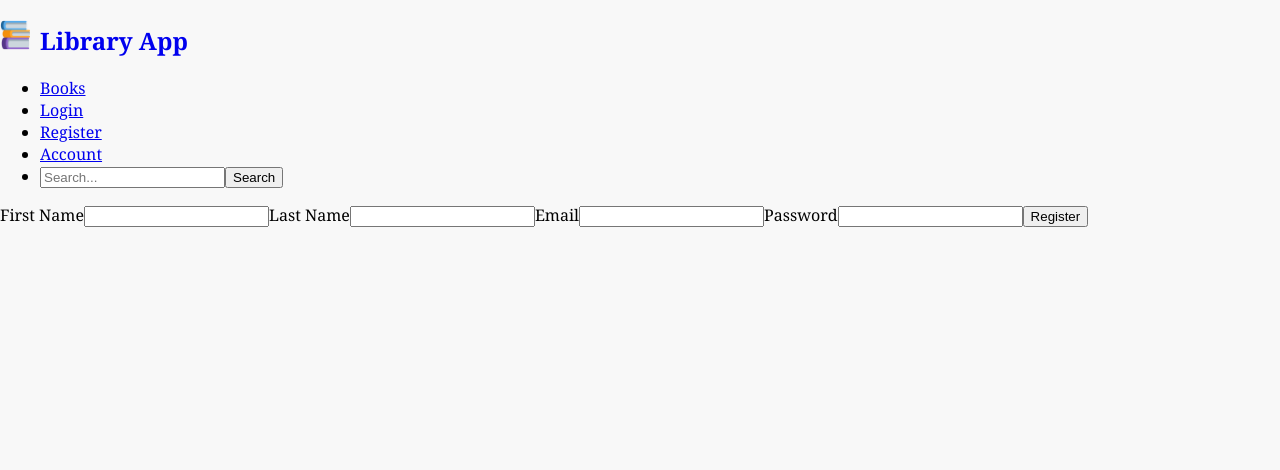
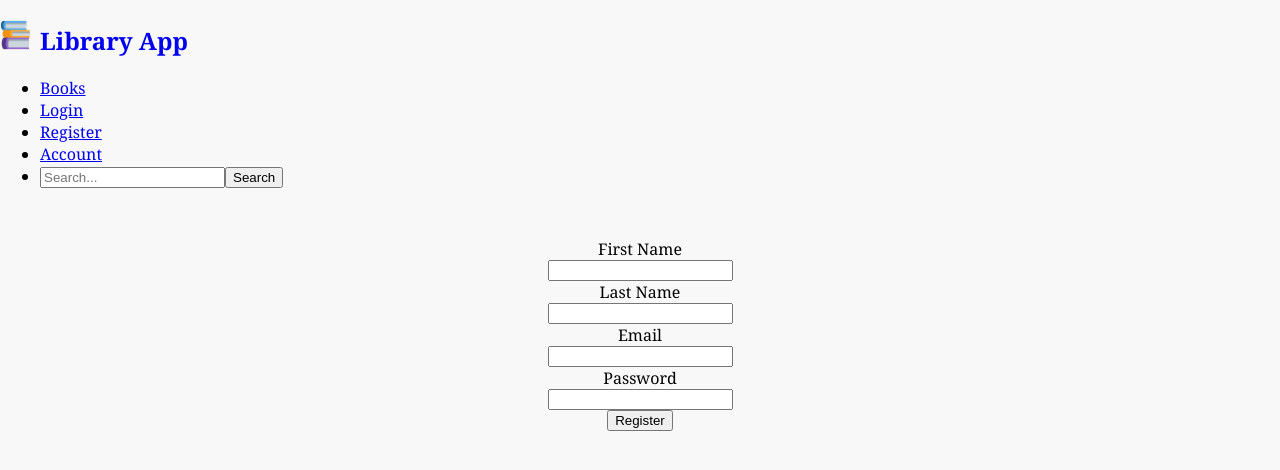
Before and after one commit to aedwardsk/Unit3.BookBuddy.Aedwards, a React (Vite) app: page /register in a window 1280 px wide. Shown: the top 470 px of the page. Built offline with nearby package versions, Linux system fonts and the light colour scheme; the HTML template or start-up script is replaced by a standard one.

Commit message:
Registration form seems to be working provided a token and said successfully registered added some basic styling

```diff
--- a/src/API/index.js
+++ b/src/API/index.js
@@ -43,6 +43,8 @@ export async function registerUser(firstname, lastname, email, password) {
       }),
     });
     if (!response.ok) {
+      const errorData = await response.json();
+      console.error("Server error response:", errorData);
       throw new Error("Failed to register user");
     }
     const data = await response.json();
--- a/src/components/Register.jsx
+++ b/src/components/Register.jsx
@@ -21,9 +21,9 @@ function Register() {
     try {
       const data = await registerUser(formData.firstname, formData.lastname, formData.email, formData.password);
       console.log("User registered successfully", data);
-      // Store the token in local storage or state
+      // Store the token storage
       localStorage.setItem("token", data.token);
-      // Optionally, you can store other user details as well
+      //  user details
       localStorage.setItem("user", JSON.stringify(data.user));
     } catch (error) {
       console.error("Failed to register,", error);
@@ -32,7 +32,7 @@ function Register() {
 
   return (
     <div>
-      <form onSubmit={handleSubmit}>
+      <form className='regForm' onSubmit={handleSubmit}>
         <label htmlFor='firstname'>First Name</label>
         <input
           type='text'
--- a/src/index.css
+++ b/src/index.css
@@ -59,3 +59,11 @@ a.title:hover #logo-image :hover {
   /* color: rgb(243, 146, 28); */
   background-color: rgba(73, 169, 221, 0.1);
 }
+
+.regForm {
+  display: flex;
+  flex-direction: column;
+  align-items: center;
+  margin-top: 50px;
+  height: 250px;
+}
```
